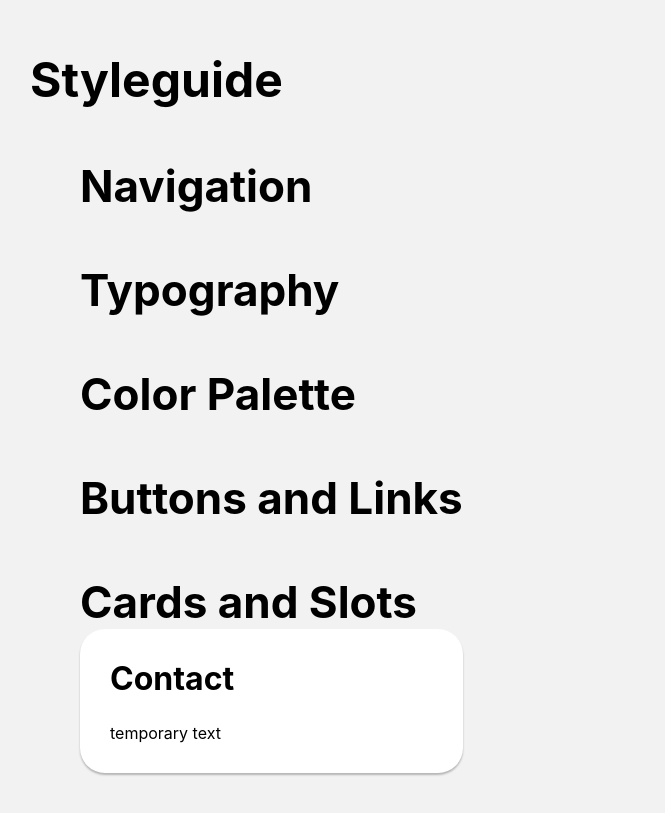
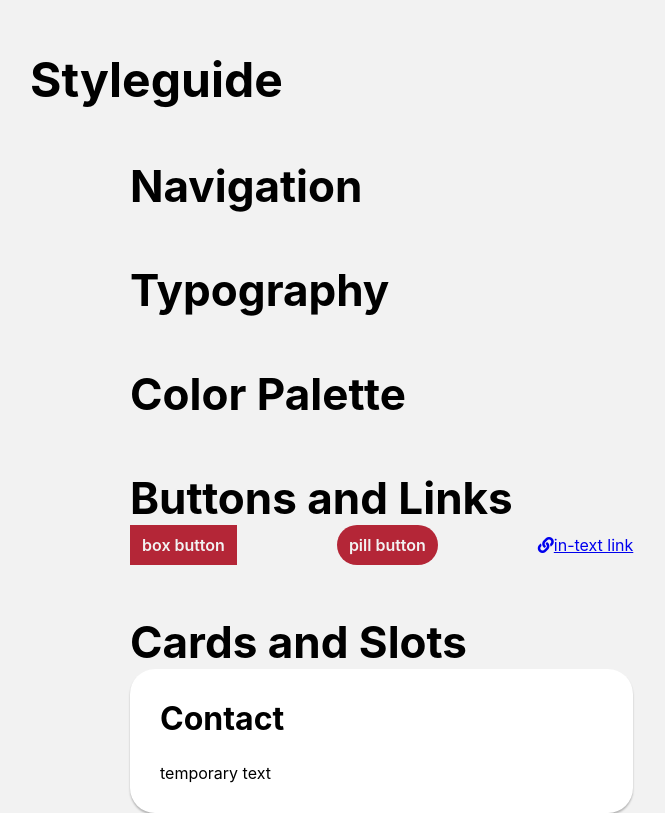
Before and after one commit to byjackli/homepage, a React (Create React App) app: page /styleguide in a window 1280 px wide. Shown: the whole page, without its empty margins (20-685 px from the left). Built offline with nearby package versions, Linux system fonts and the light colour scheme.

Commit message:
add box and pill buttons
- add colored box button template
- add colored pill button template

#10 #11 #12

```diff
--- a/public/index.html
+++ b/public/index.html
@@ -1,14 +1,12 @@
 <!DOCTYPE html>
 <html lang="en">
+
 <head>
   <meta charset="utf-8" />
   <link rel="icon" href="%PUBLIC_URL%/favicon.ico" />
   <meta name="viewport" content="width=device-width, initial-scale=1" />
   <meta name="theme-color" content="#000000" />
-    <meta
-      name="description"
-      content="Web site created using create-react-app"
-    />
+  <meta name="description" content="Web site created using create-react-app" />
   <link rel="apple-touch-icon" href="%PUBLIC_URL%/logo192.png" />
   <!--
       manifest.json provides metadata used when your web app is installed on a
@@ -24,8 +22,11 @@
       work correctly both with client-side routing and a non-root public URL.
       Learn how to configure a non-root public URL by running `npm run build`.
     -->
+  <link rel="stylesheet" href="https://use.fontawesome.com/releases/v5.1.0/css/all.css"
+    integrity="sha384-lKuwvrZot6UHsBSfcMvOkWwlCMgc0TaWr+30HWe3a4ltaBwTZhyTEggF5tJv8tbt" crossorigin="anonymous">
   <title>React App</title>
 </head>
+
 <body>
   <noscript>You need to enable JavaScript to run this app.</noscript>
   <div id="root"></div>
@@ -40,4 +41,5 @@
       To create a production bundle, use `npm run build` or `yarn build`.
     -->
 </body>
+
 </html>
--- a/src/App.js
+++ b/src/App.js
@@ -1,12 +1,18 @@
 import React from 'react';
+import { BrowserRouter as Router, Switch, Route } from 'react-router-dom';
 import './styles/App.css';
+
 import Styleguide from './pages/Styleguide'
 
 function App() {
   return (
-    <div className="App">
-      <Styleguide />
-    </div>
+    <Router>
+      <div className="App">
+        <Switch>
+          <Route path="/styleguide" exact component={Styleguide} />
+        </Switch>
+      </div>
+    </Router>
   );
 }
 
--- a/src/pages/Styleguide.js
+++ b/src/pages/Styleguide.js
@@ -1,4 +1,5 @@
 import React from 'react';
+import { Link } from 'react-router-dom';
 import Navbar from '../components/Navbar';
 import Minibar from '../components/Minibar';
 import Menubar from '../components/Menubar';
@@ -27,6 +28,9 @@ function Styleguide() {
             </section>
             <section>
                 <h2>Buttons and Links</h2>
+                <button className="button-box-fill">box button</button>
+                <button className="button-pill-fill">pill button</button>
+                <Link to="#"><i class="fas fa-link"></i><span>in-text link</span></Link>
             </section>
             <section>
                 <h2>Cards and Slots</h2>
--- a/src/styles/App.css
+++ b/src/styles/App.css
@@ -96,6 +96,28 @@ h4 { font-size: 125%; }
 
 
 /* ========= 03 COMPONENTS ========= */
+/* --- 03a Navigation --- */
+
+
+/* --- 03b Buttons and Links --- */
+button, input[type="submit"] {
+  border: none;
+  padding: 10px 12px;
+  background-color: var(--AppleRed100);
+
+  cursor: pointer;
+  color: var(--PaperWhite100);
+  font-weight: 600;
+  font-size: inherit;
+  font-family: inherit;
+}
+/* Pill Button */
+.button-pill-fill {
+  border-radius: 99px;
+}
+
+
+/* --- 03c Cards and Slots --- */
 /* Card */
 .card {
   background-color: var(--CleanWhite100);
@@ -108,9 +130,15 @@ h4 { font-size: 125%; }
 }
 
 
+/* --- 03d Cards --- */
+
+
 
 
 /* ========= 98 STYLEGUIDE ========= */
 main.styleguide section {
   margin: 50px;
 }
+main.styleguide section>* {
+  margin: 0 50px;
+}
```
Lines whose indentation alone changed are shown as unchanged.
